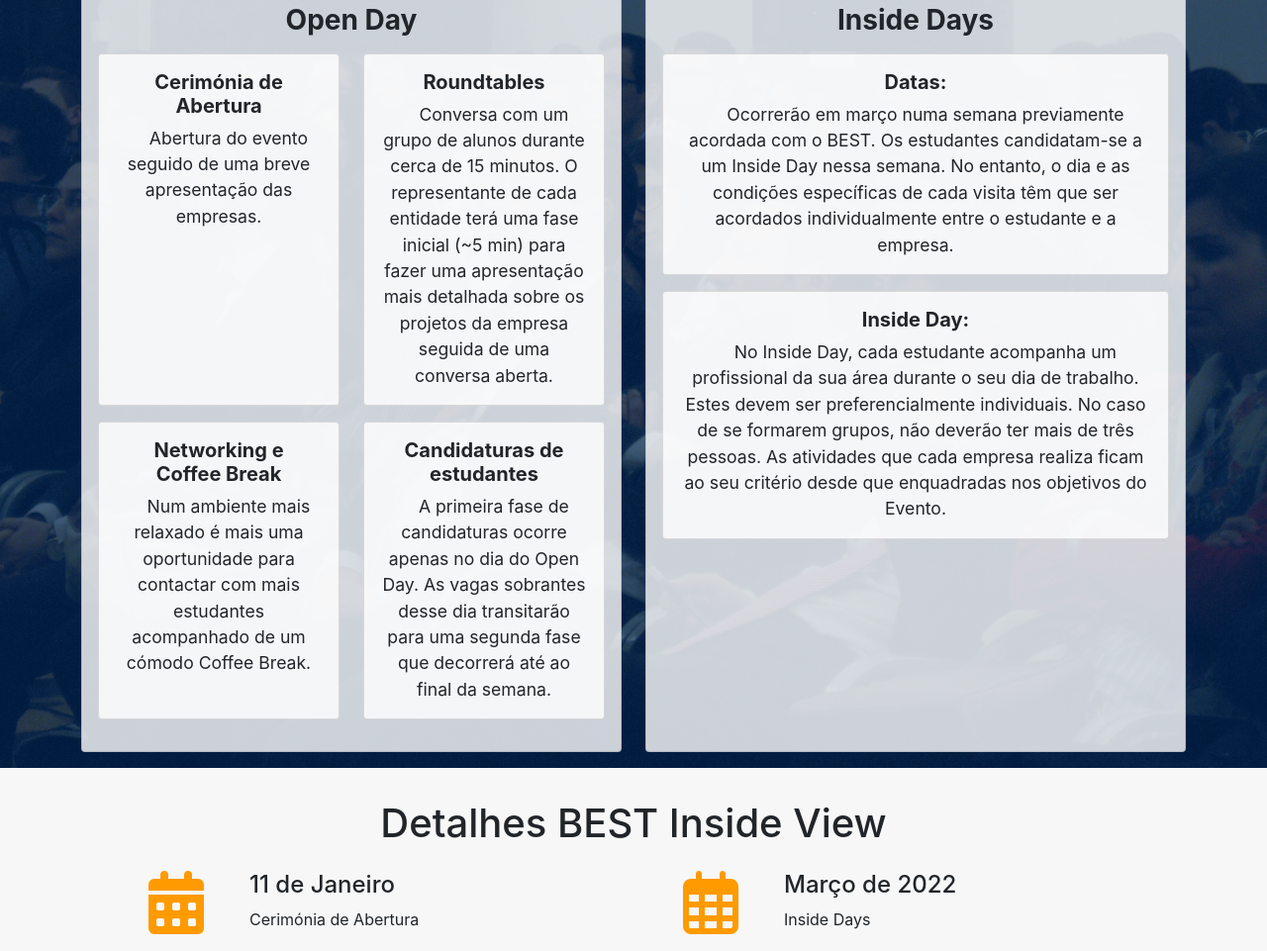
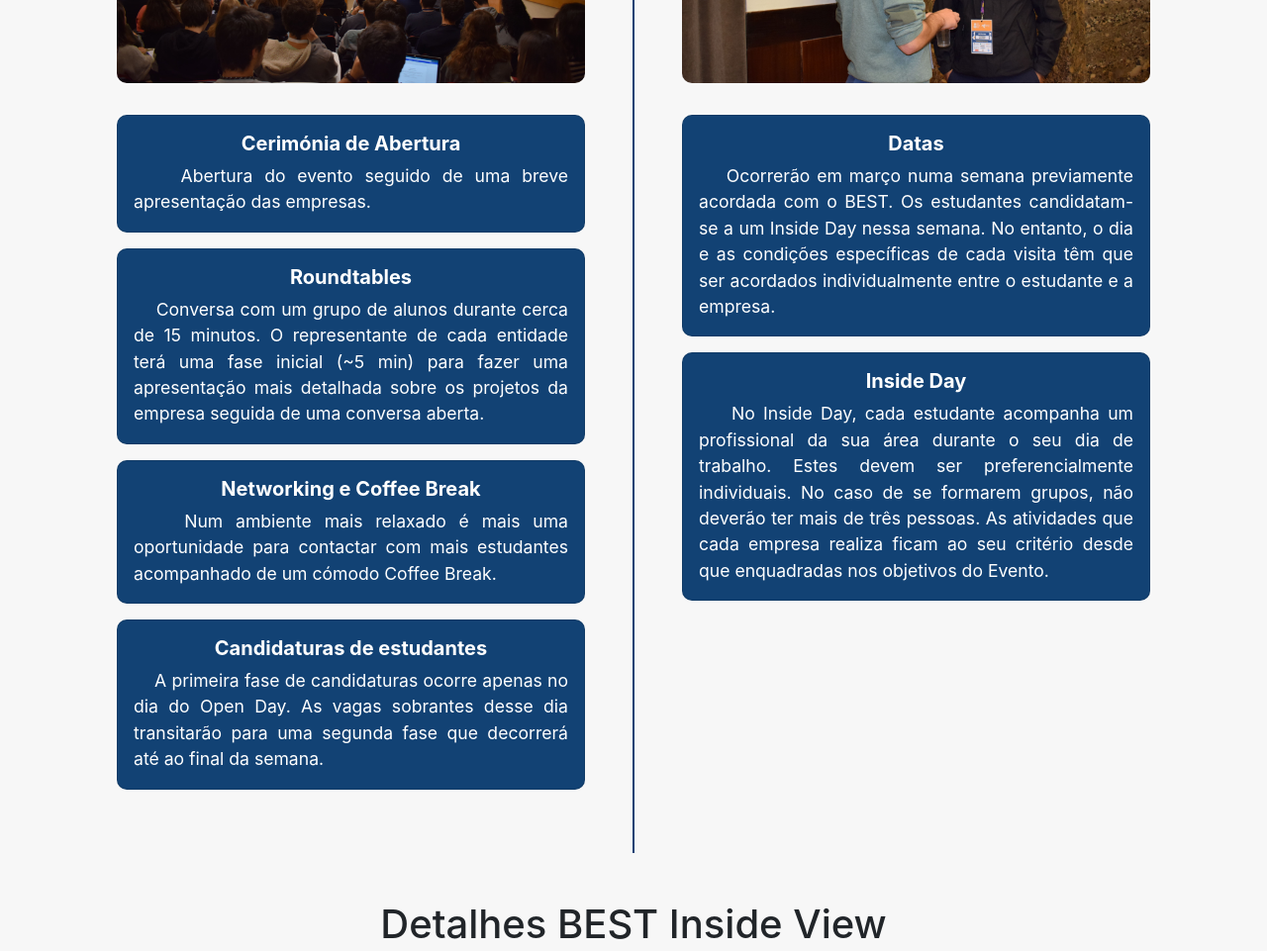
Before and after one commit to BESTLisbon/Corporate, a plain HTML site: page biv/index.html in a window 1280 px wide. Shown: the part 1137-2098 px from the top of the page at 99% size. Drawn offline with nearby package versions, Linux system fonts and the light colour scheme.

Commit message:
Cover done. Working on the event description

```diff
--- a/biv/index.html
+++ b/biv/index.html
@@ -138,21 +138,21 @@
                 </div>
                 <div class="disclaimer pb-5">
                     <div>
-                        <h2 class="mb-3 fw-bold">
+                        <h2 class="mb-3 fw-bold text-uppercase">
                             Traga os estudantes do Técnico até à sua empresa!
                         </h2>
-                        <h4 class="text-uppercase">
+                        <h4 class="fw-normal">
                             O BEST Inside View (BIV) é uma iniciativa organizada
                             pelo BEST Lisboa, em colaboração com o Instituto
-                            Superior Técnico (IST).<br />
-                            O evento baseia-se no conceito de job shadowing, que
-                            permite aos estudantes universitários juntarem-se a
-                            um professional da sua área de interesse durante um
-                            dia típico de trabalho.<br />
-                            Neste dia o aluno pode conhecer melhor o mundo do
-                            trabalho seguindo a rotina do profissional. Este
-                            projeto ajuda a mostrar aos estudantes o que podem
-                            encontrar quando entrarem no mercado de trabalho.
+                            Superior Técnico (IST). O evento baseia-se no
+                            conceito de job shadowing, que permite aos
+                            estudantes universitários juntarem-se a um
+                            professional da sua área de interesse durante um dia
+                            típico de trabalho. Neste dia o aluno pode conhecer
+                            melhor o mundo do trabalho seguindo a rotina do
+                            profissional. Este projeto ajuda a mostrar aos
+                            estudantes o que podem encontrar quando entrarem no
+                            mercado de trabalho.
                         </h4>
                     </div>
                 </div>
@@ -163,20 +163,20 @@
             <div class="container">
                 <h1 class="title text-center mb-3 fw-bold">BEST Inside View</h1>
                 <div class="row">
-                    <div class="col-md-12 col-lg-6 mb-3">
-                        <div class="card">
+                    <div class="col-md-12 col-lg-6 mb-3 px-0 right-border">
+                        <div class="m-5">
+                            <h2 class="title text-center fw-bold mb-3">
+                                OPEN DAY
+                            </h2>
                             <img
                                 src="./images/activities/opening_cerimony.jpg"
-                                class="card-img-top rounded"
+                                class="img-top my-3"
                                 alt=""
                             />
-                            <div class="card-body">
-                                <h3 class="card-title text-center fw-bold mb-3">
-                                    Open Day
-                                </h3>
+                            <div>
                                 <div class="row">
-                                    <div class="col-md-12 col-lg-6 mb-3">
-                                        <div class="card card-in-card">
+                                    <div class="col-md-12 my-3">
+                                        <div class="card">
                                             <div class="card-body">
                                                 <h5
                                                     class="
@@ -187,12 +187,7 @@
                                                 >
                                                     Cerimónia de Abertura
                                                 </h5>
-                                                <p
-                                                    class="
-                                                        card-text
-                                                        text-center
-                                                    "
-                                                >
+                                                <p class="card-text">
                                                     &nbsp;&nbsp;&nbsp;&nbsp;Abertura
                                                     do evento seguido de uma
                                                     breve apresentação das
@@ -201,8 +196,8 @@
                                             </div>
                                         </div>
                                     </div>
-                                    <div class="col-md-12 col-lg-6 mb-3">
-                                        <div class="card card-in-card">
+                                    <div class="col-md-12 mb-3">
+                                        <div class="card">
                                             <div class="card-body">
                                                 <h5
                                                     class="
@@ -213,12 +208,7 @@
                                                 >
                                                     Roundtables
                                                 </h5>
-                                                <p
-                                                    class="
-                                                        card-text
-                                                        text-center
-                                                    "
-                                                >
+                                                <p class="card-text">
                                                     &nbsp;&nbsp;&nbsp;&nbsp;Conversa
                                                     com um grupo de alunos
                                                     durante cerca de 15 minutos.
@@ -233,8 +223,8 @@
                                             </div>
                                         </div>
                                     </div>
-                                    <div class="col-md-12 col-lg-6 mb-3">
-                                        <div class="card card-in-card">
+                                    <div class="col-md-12 mb-3">
+                                        <div class="card">
                                             <div class="card-body">
                                                 <h5
                                                     class="
@@ -243,15 +233,9 @@
                                                         fw-bold
                                                     "
                                                 >
-                                                    Networking e <br />
-                                                    Coffee Break
+                                                    Networking e Coffee Break
                                                 </h5>
-                                                <p
-                                                    class="
-                                                        card-text
-                                                        text-center
-                                                    "
-                                                >
+                                                <p class="card-text">
                                                     &nbsp;&nbsp;&nbsp;&nbsp;Num
                                                     ambiente mais relaxado é
                                                     mais uma oportunidade para
@@ -262,8 +246,9 @@
                                             </div>
                                         </div>
                                     </div>
-                                    <div class="col-md-12 col-lg-6 mb-3">
-                                        <div class="card card-in-card">
+
+                                    <div class="col-md-12 mb-3">
+                                        <div class="card">
                                             <div class="card-body">
                                                 <h5
                                                     class="
@@ -274,12 +259,7 @@
                                                 >
                                                     Candidaturas de estudantes
                                                 </h5>
-                                                <p
-                                                    class="
-                                                        card-text
-                                                        text-center
-                                                    "
-                                                >
+                                                <p class="card-text">
                                                     &nbsp;&nbsp;&nbsp;&nbsp;A
                                                     primeira fase de
                                                     candidaturas ocorre apenas
@@ -296,21 +276,20 @@
                             </div>
                         </div>
                     </div>
-                    <div class="col-md-12 col-lg-6 mb-3">
-                        <div class="card">
+                    <div class="col-md-12 col-lg-6 mb-3 px-0 left-border">
+                        <div class="m-5">
+                            <h2 class="title text-center fw-bold mb-3">
+                                INSIDE DAYS
+                            </h2>
                             <img
                                 src="./images/activities/inside_day.jpg"
-                                class="card-img-top rounded"
+                                class="img-top my-3"
                                 alt=""
                             />
-                            <div class="card-body">
-                                <h3 class="card-title text-center fw-bold mb-3">
-                                    Inside Days
-                                </h3>
-
+                            <div>
                                 <div class="row">
-                                    <div class="col-lg-12 mb-3">
-                                        <div class="card card-in-card">
+                                    <div class="col-lg-12 my-3">
+                                        <div class="card">
                                             <div class="card-body">
                                                 <h5
                                                     class="
@@ -319,14 +298,9 @@
                                                         fw-bold
                                                     "
                                                 >
-                                                    Datas:
+                                                    Datas
                                                 </h5>
-                                                <p
-                                                    class="
-                                                        card-text
-                                                        text-center
-                                                    "
-                                                >
+                                                <p class="card-text">
                                                     &nbsp;&nbsp;&nbsp;&nbsp;Ocorrerão
                                                     em março numa semana
                                                     previamente acordada com o
@@ -344,7 +318,7 @@
                                         </div>
                                     </div>
                                     <div class="col-lg-12 mb-3">
-                                        <div class="card card-in-card">
+                                        <div class="card">
                                             <div class="card-body">
                                                 <h5
                                                     class="
@@ -353,14 +327,9 @@
                                                         fw-bold
                                                     "
                                                 >
-                                                    Inside Day:
+                                                    Inside Day
                                                 </h5>
-                                                <p
-                                                    class="
-                                                        card-text
-                                                        text-center
-                                                    "
-                                                >
+                                                <p class="card-text">
                                                     &nbsp;&nbsp;&nbsp;&nbsp;No
                                                     Inside Day, cada estudante
                                                     acompanha um profissional da
--- a/biv/styles/_biv_colors.scss
+++ b/biv/styles/_biv_colors.scss
@@ -1,6 +1,6 @@
-$primary-color: #004aad;
+$primary-color: rgb(18, 66, 116);
 $primary-color-hover: scale-color($primary-color, $lightness: -50%);
-$secondary-color: rgb(255, 154, 0);
+$secondary-color: rgb(248, 153, 32);
 $secondary-color-hover: scale-color($secondary-color, $lightness: -50%);
 $primary-color-table: rgba(1, 61, 119, 0.2);
 $secondary-color-table: rgba(255, 154, 0, 0.2);
--- a/biv/styles/biv_main.scss
+++ b/biv/styles/biv_main.scss
@@ -9,6 +9,7 @@
     background-color: $primary-color;
     .container {
         height: auto;
+
         .banner {
             font-family: "Oswald", sans-serif;
             h1 {
@@ -35,33 +36,48 @@
             }
         }
         .disclaimer {
-            font-family: "Oswald", sans-serif;
-
             margin-top: 7em;
             color: white;
+
+            h4 {
+                margin: 0;
+                text-indent: 2rem;
+                text-align: justify;
+            }
         }
     }
 }
 
 #events-biv {
-    .card-img-top {
+    .title {
+        color: $primary-color;
+    }
+    .right-border {
+        border-right: 1.5px solid $primary-color;
+    }
+    .left-border {
+        border-left: 1.5px solid $primary-color;
+    }
+    .img-top {
         object-fit: cover;
         width: 100%;
+        border-radius: 10px;
     }
     .card {
+        border-radius: 10px;
+        color: white;
+        background-color: $primary-color;
         &:hover {
-            background-color: rgba(255, 255, 255, 0.8);
-        }
-        height: 100%;
-    }
-    .card-in-card {
-        &:hover {
+            background-color: $primary-color-hover;
             transform: scale(1.03);
         }
         height: 100%;
     }
     .card-text {
         font-size: 110%;
+        margin: 0;
+        text-align: justify;
+        text-justify: inter-word;
     }
 }
 
--- a/styles/_events.scss
+++ b/styles/_events.scss
@@ -85,7 +85,6 @@
     }
 }
 
-#events-biv,
 #events-ebec,
 #events-oc {
     &:before {
```
Also changed, not shown: biv/images/Copy of BIV_Simple.png (added), biv/styles/biv_main.css, ebec/styles/ebec_main.css, leoe/styles/leoe_main.css, one-challenge/styles/onechallege_main.css, 4 other files.
